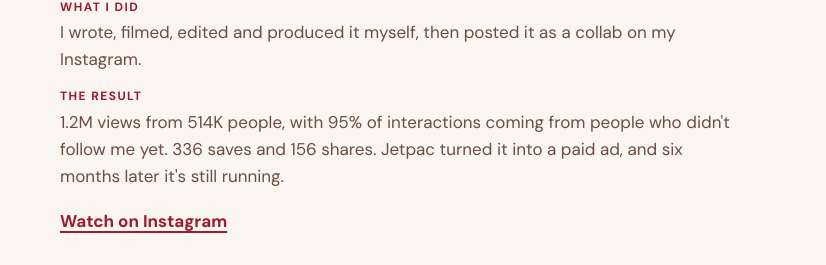
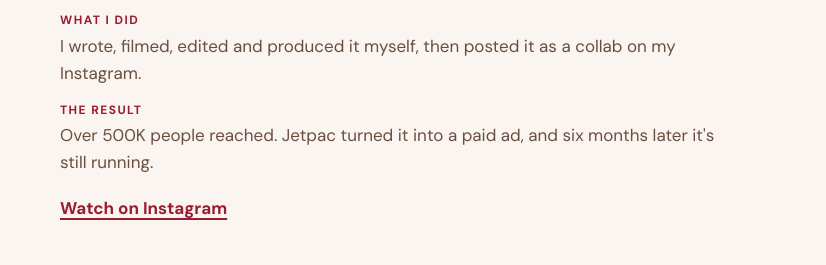
Before and after one commit to mayareymedia/mayarey, a plain HTML site: page index.html in a window 1280 px wide. Shown: the part 2135-2400 px from the top of the page, 454-1280 px from the left. Drawn offline with Linux system fonts and the light colour scheme.

Commit message:
Redesign: simpler Jetpac result
Co-Authored-By: Claude Opus 5.5 <noreply@anthropic.com>

```diff
--- a/index.html
+++ b/index.html
@@ -310,7 +310,7 @@ h1,h2,h3,p{margin:0}
           <dl>
             <div><dt>The idea</dt><dd>Show how easy it is to stay connected abroad with Jetpac's travel eSIM.</dd></div>
             <div><dt>What I did</dt><dd>I wrote, filmed, edited and produced it myself, then posted it as a collab on my Instagram.</dd></div>
-            <div><dt>The result</dt><dd>1.2M views from 514K people, with 95% of interactions coming from people who didn't follow me yet. 336 saves and 156 shares. Jetpac turned it into a paid ad, and six months later it's still running.</dd></div>
+            <div><dt>The result</dt><dd>Over 500K people reached. Jetpac turned it into a paid ad, and six months later it's still running.</dd></div>
           </dl>
           <a class="textlink" href="https://www.instagram.com/reel/DZiQuexKc2O/" target="_blank" rel="noopener">Watch on Instagram</a>
         </div>
```
